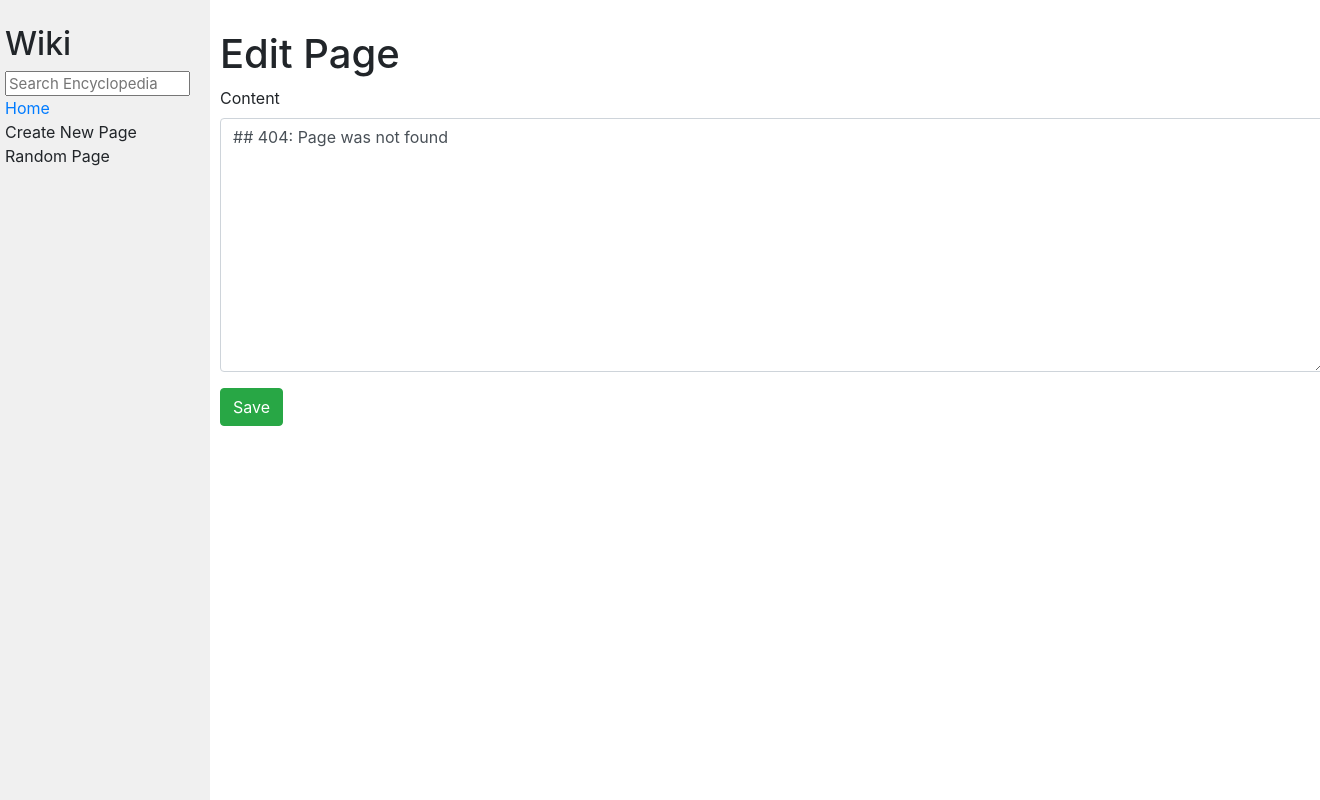
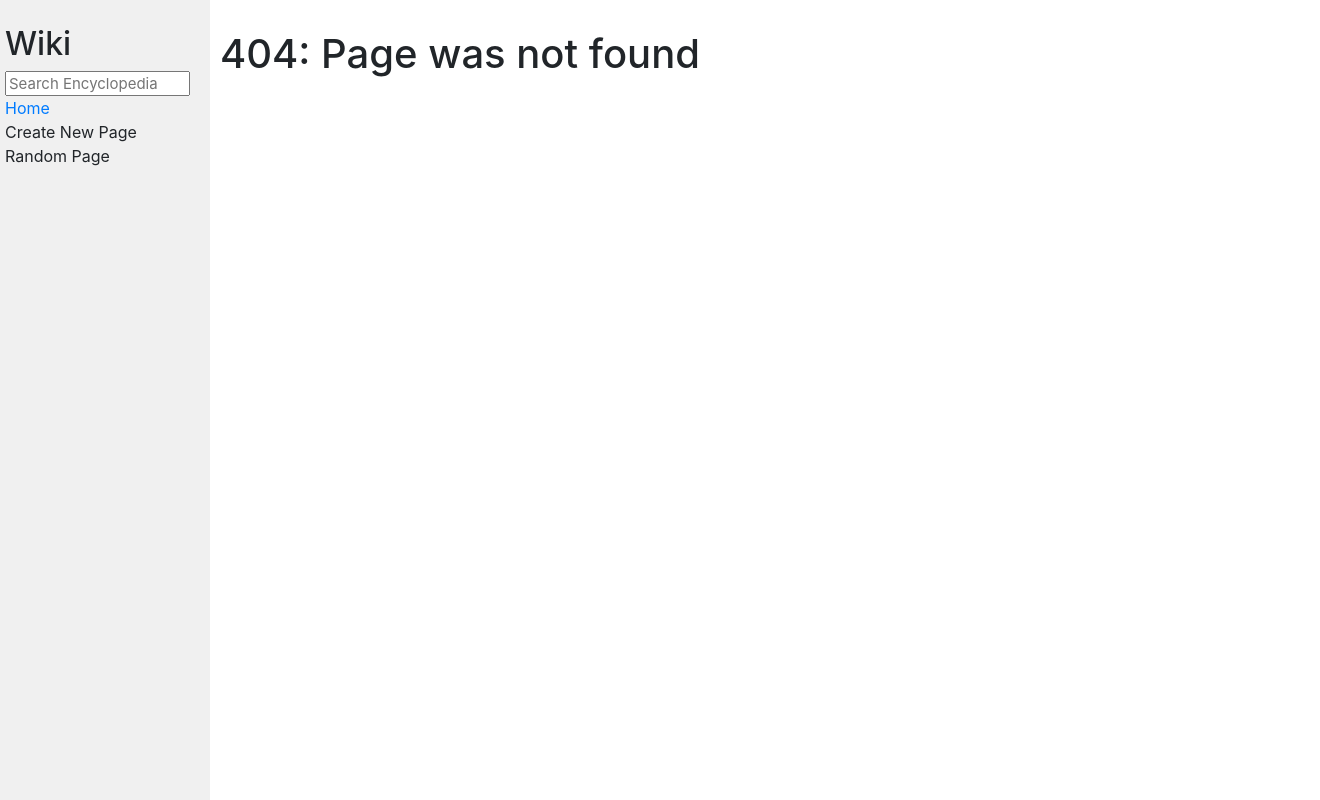
Before and after one commit to jannathshaik123/cs50_devops, a Django app: page /wiki/1/edit in a window 1320 px wide; the page is wider, and only the part inside the window is pictured. Run offline with Django 5.2, Linux system fonts and the light colour scheme; some libraries are stand-ins or nearby versions.

Commit message:
started working on the wiki project: Prevented User from not entering Null Values

```diff
--- a/projects/project1/wiki/encyclopedia/templates/encyclopedia/edit.html
+++ b/projects/project1/wiki/encyclopedia/templates/encyclopedia/edit.html
@@ -1,5 +1,5 @@
 {% extends "encyclopedia/layout.html" %}{% block title %} {{ title }}
-{%endblock%} {% block body %} {% if isEmpty%}
+{%endblock%} {% block body %} {% if isEmpty == "True"%}
 <h1>{{content}}</h1>
 {% else %}
 <h1>Edit Page</h1>
@@ -14,7 +14,8 @@
     rows="10"
     placeholder="Write page content in markdown"
   >
-{%if content%}{{content|safe}}{%endif%}</textarea
+{%if content%}{{content|safe}}
+{%endif%}</textarea
   >
   <input type="submit" value="Save" class="btn btn-success my-3" />
 </form>
--- a/projects/project1/wiki/encyclopedia/views.py
+++ b/projects/project1/wiki/encyclopedia/views.py
@@ -24,20 +24,27 @@ def entry(request,title):
     })
 
 def edit(request,title):
+    isEmpty = "False"
     content = util.get_entry(title)
-    if util.get_entry(title) == None:
-        content = "## 404: Page was not found"
     if request.method == "POST":
-        content = request.POST.get('content')
-        if content == "":
-            return render(request, "encyclopedia\edit.html", {
+        try:
+            content = request.POST.get('content', None).strip()
+            if not content:
+                raise ValueError("Content cannot be empty")
+        except (AttributeError, ValueError) as e:
+            print(f"entering except block: {e}")
+            return render(request, "encyclopedia/edit.html", {
                 "title": title,
-                "content": markdown("## Content cannot be empty"),
-                "isEmpty":
-                    True}),
+                "content": "Content cannot be empty",
+                "isEmpty": "True"
+            })
         util.save_entry(title,content)
         return HttpResponseRedirect(reverse("encyclopedia:entry", args=[title]))
+
+    if content == None:
+        content = "404: Page was not found"
+        isEmpty = "True"
     return render(request, "encyclopedia\edit.html", {
         "title": title,
         "content": content,
-        "isEmpty": False})
+        "isEmpty": isEmpty})
```
Also changed, not shown: projects/project1/wiki/entries/CSS.md (+0 -4 lines).
